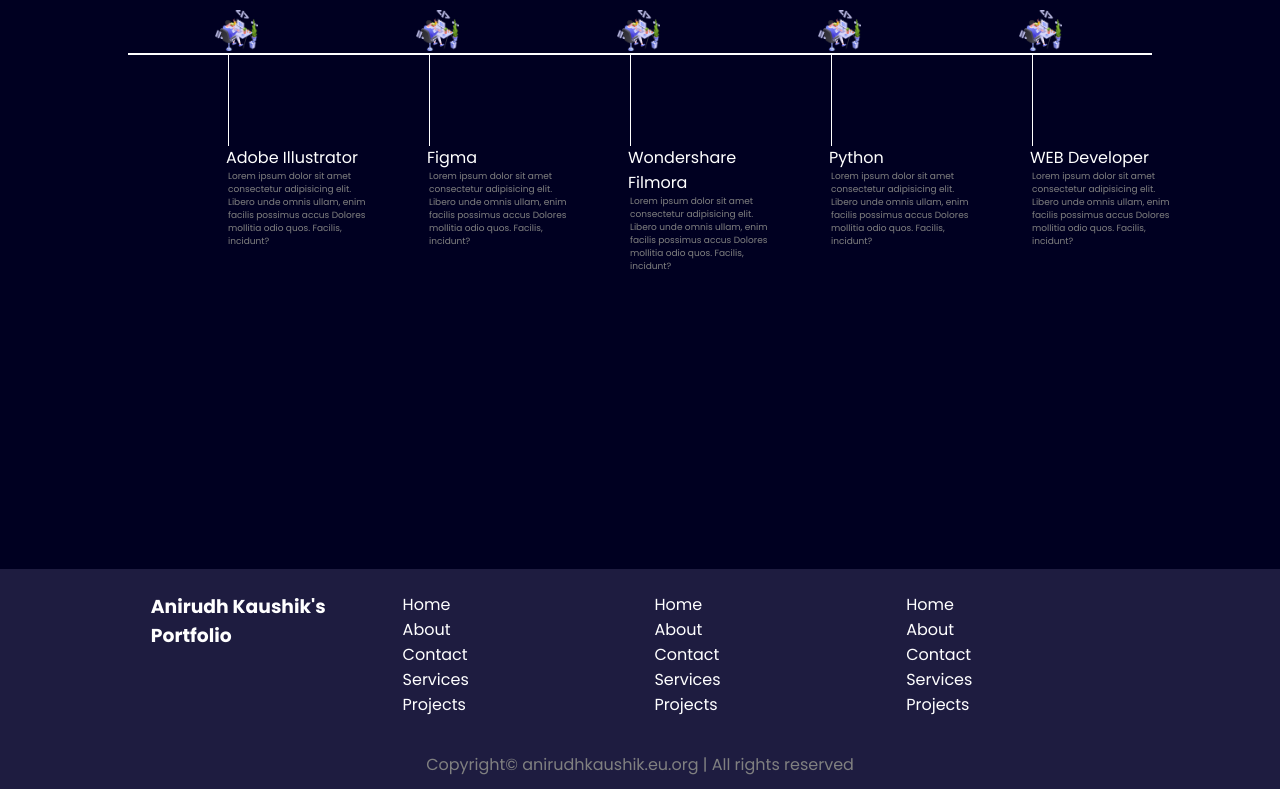
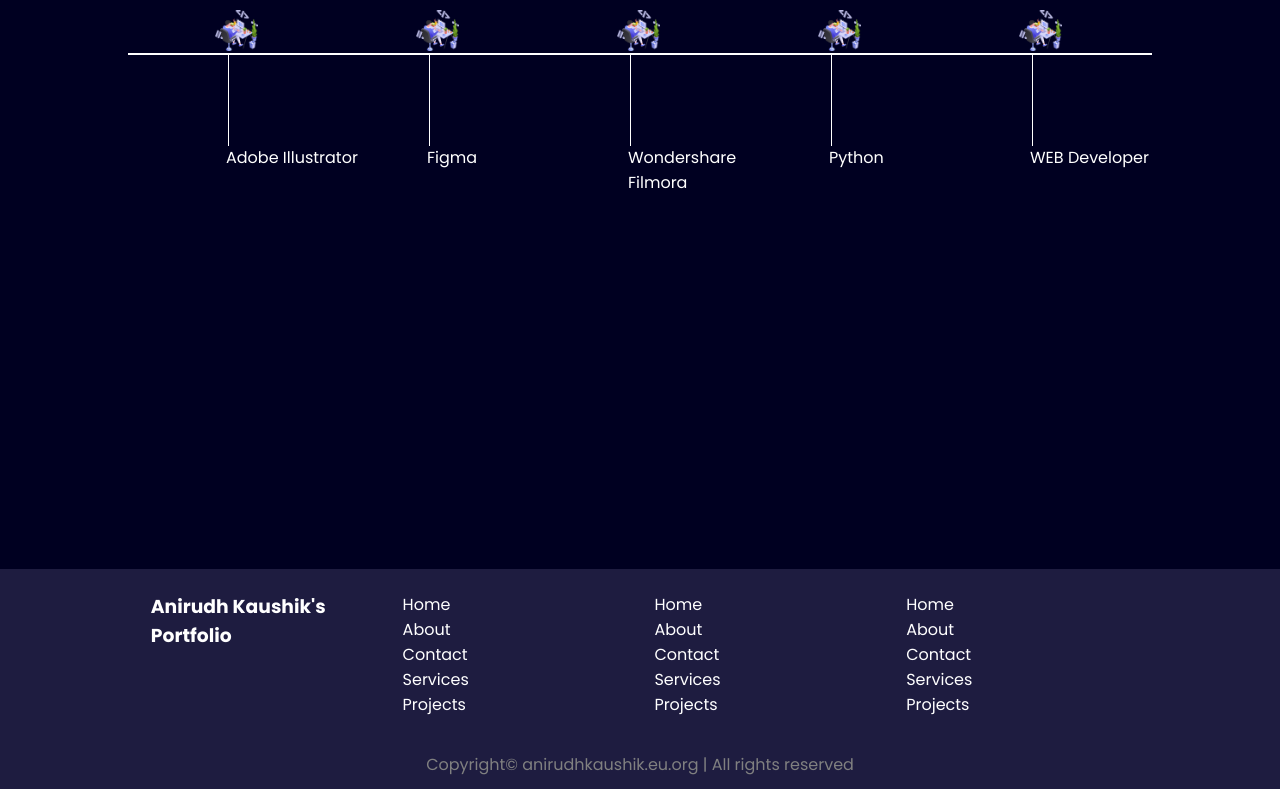
Before and after one commit to Anirudh1705/Portfolio, a plain HTML site: page index.html in a window 1280 px wide. Shown: the part 976-1765 px from the top of the page. Drawn offline with nearby package versions, Linux system fonts and the light colour scheme.

Commit message:
Update index.html

```diff
--- a/index.html
+++ b/index.html
@@ -223,10 +223,10 @@
                             Adobe Illustrator
                         </div>
                         <div class="vertical-desc">
-                            Lorem ipsum dolor sit amet consectetur adipisicing
+                        <!--Lorem ipsum dolor sit amet consectetur adipisicing
                             elit.
                             Libero unde omnis ullam, enim facilis possimus accus
-                            Dolores mollitia odio quos. Facilis, incidunt?
+                            Dolores mollitia odio quos. Facilis, incidunt? -->
                         </div>
                     </div>
                     <div class="vertical">
@@ -235,10 +235,10 @@
                             Figma
                         </div>
                         <div class="vertical-desc">
-                            Lorem ipsum dolor sit amet consectetur adipisicing
+                        <!--Lorem ipsum dolor sit amet consectetur adipisicing
                             elit.
                             Libero unde omnis ullam, enim facilis possimus accus
-                            Dolores mollitia odio quos. Facilis, incidunt?
+                            Dolores mollitia odio quos. Facilis, incidunt? -->
                         </div>
                     </div>
                     <div class="vertical">
@@ -247,10 +247,10 @@
                             Wondershare Filmora
                         </div>
                         <div class="vertical-desc">
-                            Lorem ipsum dolor sit amet consectetur adipisicing
+                        <!--Lorem ipsum dolor sit amet consectetur adipisicing
                             elit.
                             Libero unde omnis ullam, enim facilis possimus accus
-                            Dolores mollitia odio quos. Facilis, incidunt?
+                            Dolores mollitia odio quos. Facilis, incidunt? -->
                         </div>
                     </div>
                     <div class="vertical">
@@ -259,10 +259,10 @@
                             Python
                         </div>
                         <div class="vertical-desc">
-                            Lorem ipsum dolor sit amet consectetur adipisicing
+                        <!--Lorem ipsum dolor sit amet consectetur adipisicing
                             elit.
                             Libero unde omnis ullam, enim facilis possimus accus
-                            Dolores mollitia odio quos. Facilis, incidunt?
+                            Dolores mollitia odio quos. Facilis, incidunt? -->
                         </div>
                     </div>
                     <div class="vertical">
@@ -271,10 +271,10 @@
                             WEB Developer
                         </div>
                         <div class="vertical-desc">
-                            Lorem ipsum dolor sit amet consectetur adipisicing
+                        <!--Lorem ipsum dolor sit amet consectetur adipisicing
                             elit.
                             Libero unde omnis ullam, enim facilis possimus accus
-                            Dolores mollitia odio quos. Facilis, incidunt?
+                            Dolores mollitia odio quos. Facilis, incidunt? -->
                         </div>
                     </div>
                 </div>
```
